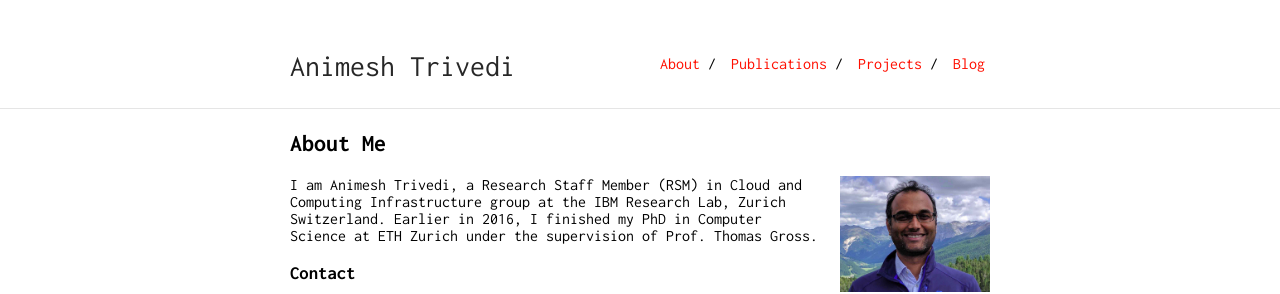
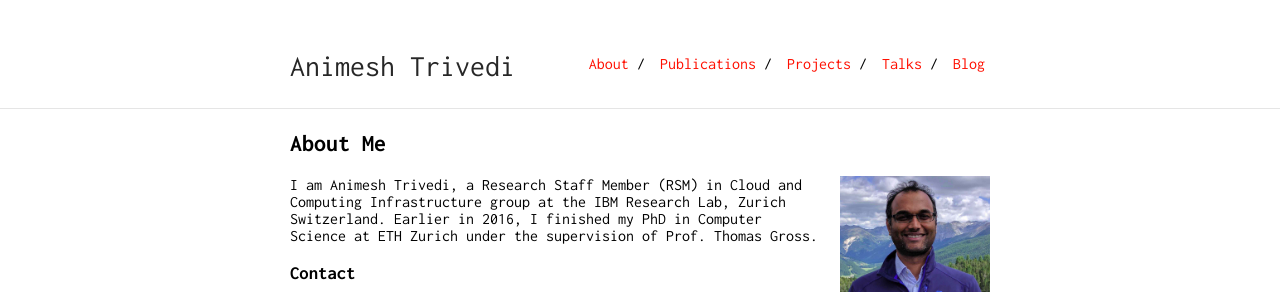
Before and after one commit to animeshtrivedi/testweb, a Jekyll site: the page built from index.md, in a window 1280 px wide. Shown: the top 294 px of the page. Built offline with Jekyll 4.4.1, drawn with Linux system fonts in a browser that asks for light colours; our own code applies the rules of GitHub Pages for plain Markdown files.

Commit message:
adding the talk page

```diff
--- a/_data/nav.yml
+++ b/_data/nav.yml
@@ -1,5 +1,8 @@
 - name: "Blog"
   link: "/blog"
+
+- name: "Talks"
+  link: "/talks"
 
 - name: "Projects"
   link: "/projects"
```
